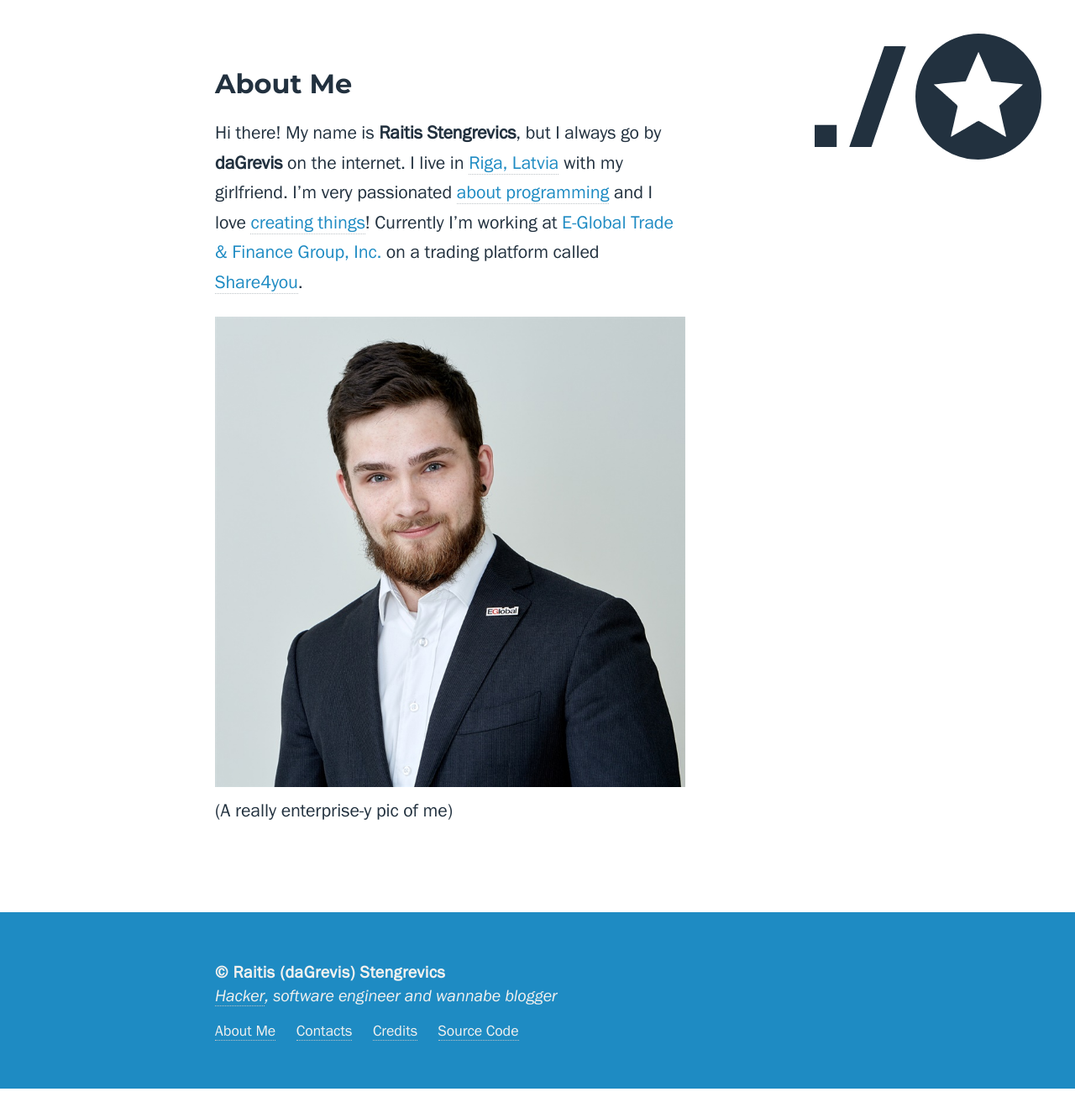
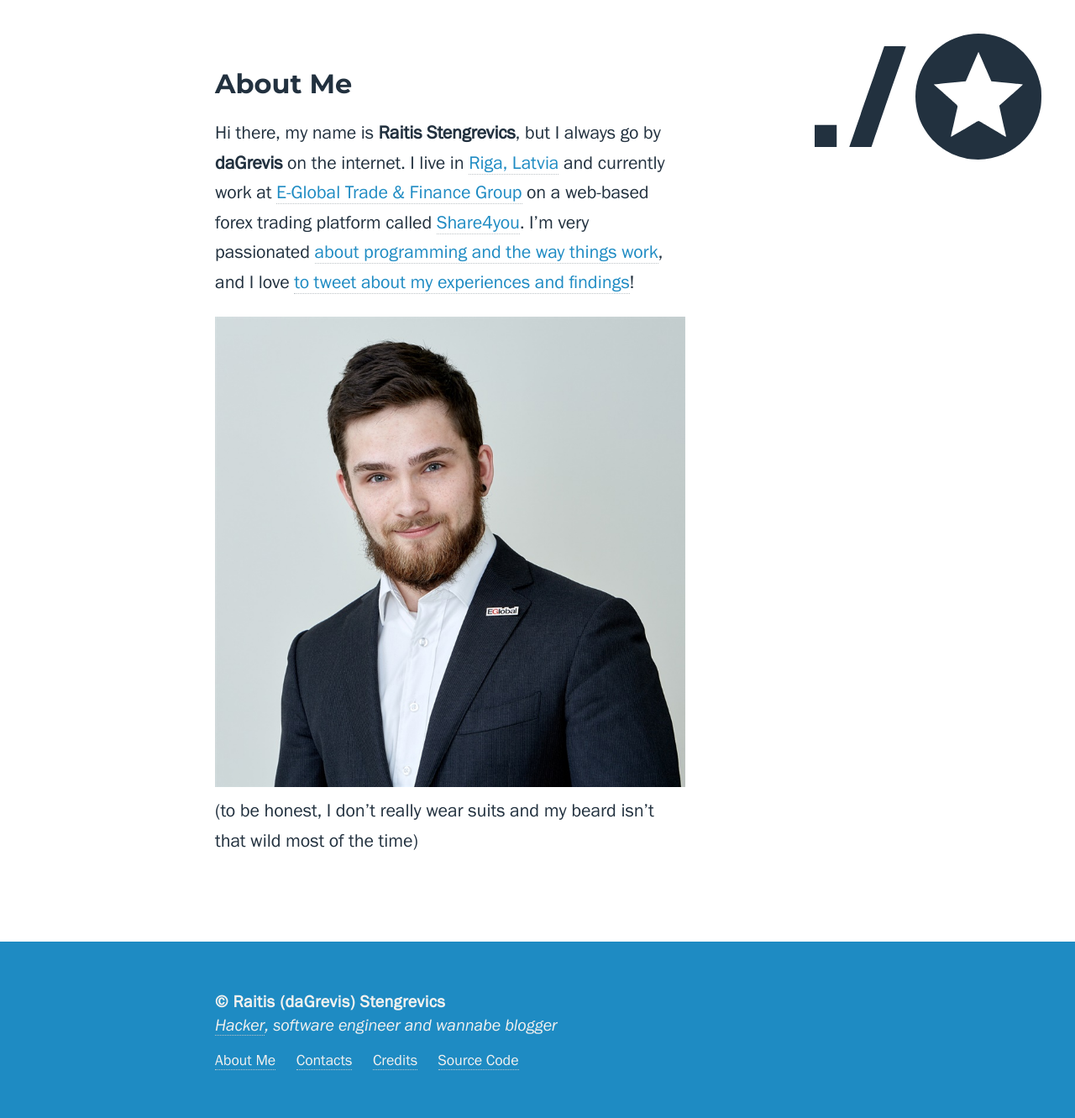
Before and after one commit to daGrevis/daGrev.is, a Jekyll site: the page built from about-me/index.html, in a window 1280 px wide. Shown: the whole page at 84% size. Built offline with Jekyll 4.4.1, drawn with Linux system fonts in a browser that asks for light colours; nearby versions of some CDN libraries; before the commit the page ends 1296 px from its top, so only the background shows below that.

Commit message:
Improve wording
I'm still trying to get the right feeling of writing something like this
in English.

```diff
--- a/about-me/index.html
+++ b/about-me/index.html
@@ -3,13 +3,14 @@ layout: page
 title: "About Me"
 ---
 
-Hi there! My name is **Raitis Stengrevics**, but I always go by **daGrevis** on
-the internet. I live in [Riga, Latvia](https://en.wikipedia.org/wiki/Riga) with
-my girlfriend. I'm very passionated
-[about programming](https://twitter.com/daGrevis) and I love
-[creating things](https://github.com/daGrevis)! Currently I'm working at
-[E-Global Trade & Finance Group, Inc.](http://www.eglobal-forex.com/) on
-a trading platform called [Share4you](https://www.share4you.com/en/).
+Hi there, my name is **Raitis Stengrevics**, but I always go by **daGrevis** on
+the internet. I live in [Riga, Latvia](https://en.wikipedia.org/wiki/Riga) and
+currently work at [E-Global Trade & Finance
+Group](http://www.eglobal-forex.com/) on a web-based forex trading platform
+called [Share4you](https://share4you.com/).  I'm very passionated [about
+programming and the way things work](https://github.com/dagrevis), and I love
+[to tweet about my experiences and findings](https://twitter.com/dagrevis)!
 
 ![Raitis Stengrevics](/static/assets/raitis-stengrevics.jpg "Raitis Stengrevics")
-(A really enterprise-y pic of me)
+(to be honest, I don't really wear suits and my beard isn't that wild most of
+the time)
--- a/contacts/index.html
+++ b/contacts/index.html
@@ -3,4 +3,4 @@ layout: page
 title: "Contacts"
 ---
 
-Most of my time, I'm [on Twitter](https://twitter.com/daGrevis).
+I'm very often [on Twitter](https://twitter.com/daGrevis) - just hit me up there!
```
